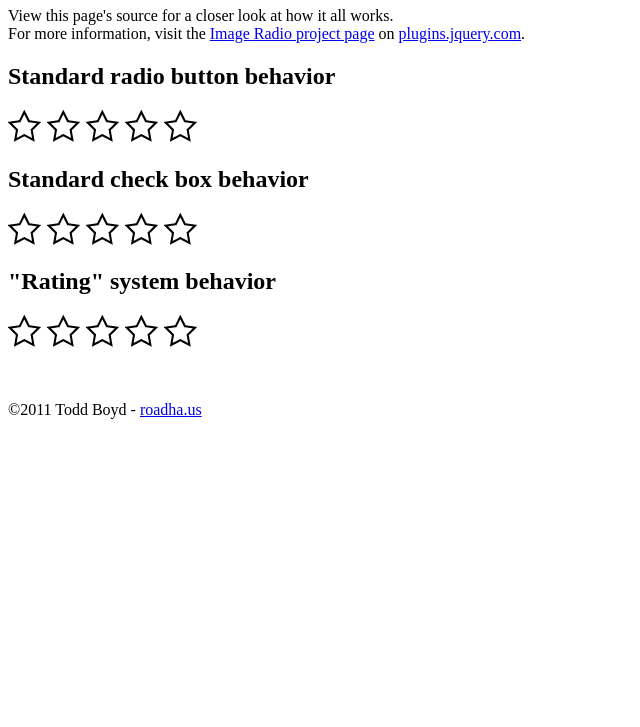
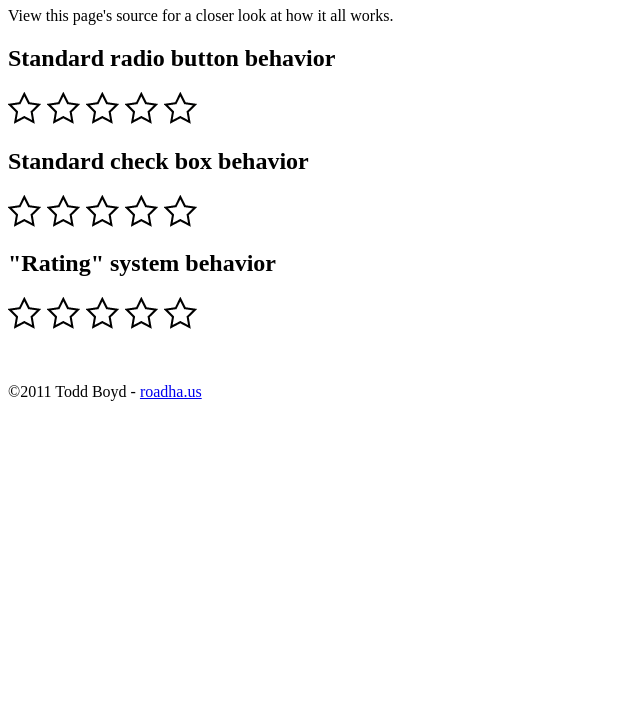
Before and after one commit to haliphax/jquery.imgradio, a plain HTML site: page index.html in a window 1280 px wide. Shown: the part 73-800 px from the top of the page, without its empty margins (0-640 px from the left). Drawn offline with nearby package versions, Linux system fonts and the light colour scheme.

Commit message:
index.html brevity

```diff
--- a/index.html
+++ b/index.html
@@ -27,11 +27,7 @@
 </head>
 <body>
 	<h1>jQuery.imgradio Demonstration</h1>
-	<p>
-		View this page's source for a closer look at how it all works.
-		<br />
-		For more information, visit the <a href="http://plugins.jquery.com/project/imgradio/">Image Radio project page</a> on <a href="http://plugins.jquery.com/">plugins.jquery.com</a>.
-	</p>
+	<p>View this page's source for a closer look at how it all works.</p>
 	<form method="POST">
 		<h2>Standard radio button behavior</h2>
 		<p>
```
